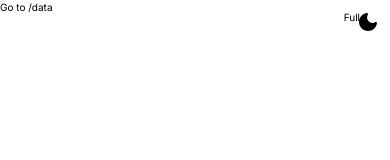
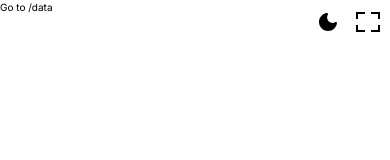
Before and after one commit to hytromo/at-a-glance, a Next.js app: page / in a window 390 px wide. Shown: the top 160 px of the page. Built offline with nearby package versions, Linux system fonts and the light colour scheme.

Commit message:
Normal fullscreen More mobile improvements

```diff
--- a/src/components/ElPrice.tsx
+++ b/src/components/ElPrice.tsx
@@ -251,7 +251,7 @@ export default function ElPrice() {
         legendPosition: "middle",
         legendOffset: -55,
       }}
-      pointBorderWidth={4}
+      pointBorderWidth={isMobile ? 2 : 4}
       pointBorderColor={(p: { index: number }) => {
         const y = allDataPoints?.[p.index]?.y;
         if (
--- /dev/null
+++ b/src/components/FullScreen.tsx
@@ -0,0 +1,39 @@
+import dynamic from "next/dynamic";
+import { useContext } from "react";
+import { ThemeContext } from "../app/theme-context";
+
+const ToggleTheme = () => {
+  const { theme } = useContext(ThemeContext);
+
+  return (
+    <button
+      type="button"
+      style={{ position: "absolute", top: "1rem", right: "1rem" }}
+      className="rounded-full"
+      aria-label="toggle theme"
+      onClick={() => {
+        if (document.fullscreenElement) {
+          document.exitFullscreen();
+        } else {
+          document.documentElement.requestFullscreen();
+        }
+      }}
+    >
+      <svg
+        xmlns="http://www.w3.org/2000/svg"
+        width="24"
+        height="24"
+        viewBox="0 0 24 24"
+      >
+        <path
+          fill={theme === "dark" ? "white" : "black"}
+          d="M24 9h-2v-5h-7v-2h9v7zm-9 13v-2h7v-5h2v7h-9zm-15-7h2v5h7v2h-9v-7zm9-13v2h-7v5h-2v-7h9z"
+        />
+      </svg>
+    </button>
+  );
+};
+
+export default dynamic(() => Promise.resolve(ToggleTheme), {
+  ssr: false,
+});
--- a/src/components/MainLayout.tsx
+++ b/src/components/MainLayout.tsx
@@ -3,6 +3,7 @@
 import dynamic from "next/dynamic";
 import { useLayoutEffect, useState } from "react";
 import { ThemeContext } from "../app/theme-context";
+import FullScreen from "./FullScreen";
 import ToggleTheme from "./ToggleTheme";
 
 function MainLayout({
@@ -37,14 +38,7 @@ function MainLayout({
   return (
     <ThemeContext.Provider value={{ theme, isMobile, setTheme }}>
       <ToggleTheme />
-      <button
-        style={{ position: "absolute", top: "1rem", right: "3rem" }}
-        onClick={() => {
-          document.documentElement.requestFullscreen();
-        }}
-      >
-        Full
-      </button>
+      <FullScreen />
       {children}
     </ThemeContext.Provider>
   );
--- a/src/components/ToggleTheme.tsx
+++ b/src/components/ToggleTheme.tsx
@@ -9,7 +9,7 @@ const ToggleTheme = () => {
     <button
       type="button"
       onClick={() => setTheme((pr) => (pr === "dark" ? "light" : "dark"))}
-      style={{ position: "absolute", top: "1rem", right: "1rem" }}
+      style={{ position: "absolute", top: "1rem", right: "5rem" }}
       className="rounded-full"
       aria-label="toggle theme"
     >
--- a/src/components/WeatherForecast.tsx
+++ b/src/components/WeatherForecast.tsx
@@ -1,12 +1,14 @@
 import Image from "next/image";
 import { useContext } from "react";
 import { InitDataContext } from "../app/data/init-data-context";
+import { ThemeContext } from "../app/theme-context";
 import { WeatherContext, weatherContextDefaultValue } from "./WeatherCombo";
 import SunriseImage from "./sunrise.svg";
 import { wmoToDescription } from "./wmo_map";
 
 export default function WeatherForecast() {
   const { timezone } = useContext(InitDataContext);
+  const { isMobile } = useContext(ThemeContext);
 
   return (
     <WeatherContext.Consumer>
@@ -34,8 +36,7 @@ export default function WeatherForecast() {
             >
               <div>{day.date.setZone(timezone).toFormat("EEE d MMM")}</div>
               <img
-                width="50px"
-                style={{ clipPath: "circle(30%)" }}
+                width={isMobile ? "30px" : "50px"}
                 src={wmoToDescription[day.weather_code].day.image}
               />
               <div style={{ marginBottom: ".75rem" }}>
@@ -49,7 +50,7 @@ export default function WeatherForecast() {
               <div className="text-slate-400 text-xs flex flex-col items-center">
                 <Image
                   style={{ display: "inline-block" }}
-                  width={25}
+                  width={isMobile ? 15 : 25}
                   alt="sunrise"
                   priority
                   src={SunriseImage}
```
